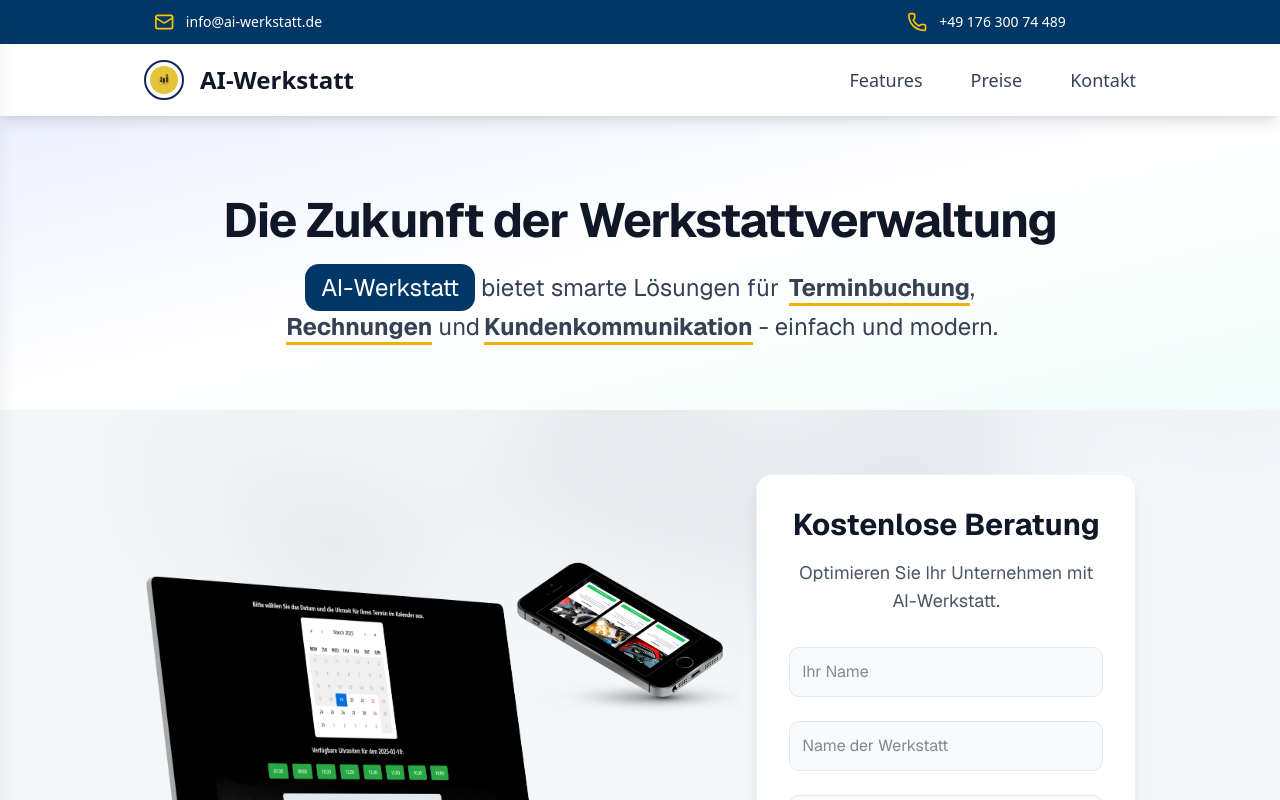
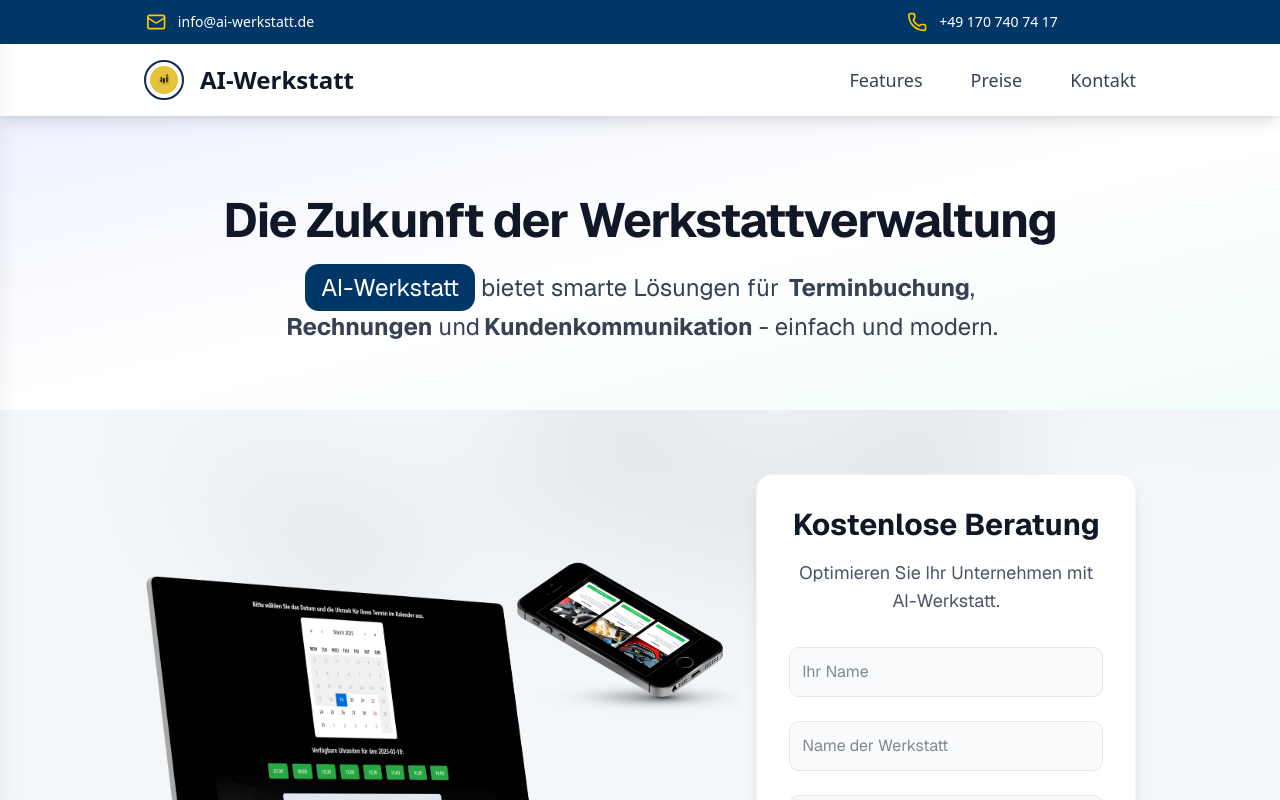
Before and after one commit to ghulamkarimi/ai-werkstatt, a Next.js app: page / in a window 1280 px wide. Shown: the top 800 px of the page. Built offline with nearby package versions, Linux system fonts and the light colour scheme.

Commit message:
Refactor header and customer review components: update contact information to be clickable links, enhance customer review display with additional details, and improve styling for better user experience. Adjust landing page text formatting for clarity.

```diff
--- a/src/app/page.tsx
+++ b/src/app/page.tsx
@@ -74,15 +74,15 @@ export default function AiWerkstattLanding() {
               AI-Werkstatt
             </span>{" "}
             bietet smarte Lösungen für{" "}
-            <span className="font-bold ml-1 border-b-3 border-yellow-500">
+            <span className="font-bold ml-1 ">
               Terminbuchung
             </span>
             ,{" "}
-            <span className="font-bold ml-1 border-b-3 border-yellow-500">
+            <span className="font-bold ml-1 ">
               Rechnungen
             </span>{" "}
             und
-            <span className="font-bold ml-1 border-b-3 border-yellow-500">
+            <span className="font-bold ml-1 ">
               Kundenkommunikation
             </span>{" "}
             {"-"} einfach und modern.
--- a/src/components/Header.tsx
+++ b/src/components/Header.tsx
@@ -6,19 +6,29 @@ const Header = () => {
   return (
     <header className="bg-[#013766] text-white">
       {/* Marquee Section: Scrolling Contact Info */}
-      <div className=" py-3">
+      <div className="py-3">
         <MaxWithWrapper className="overflow-hidden">
           <Marquee speed={40} gradient={false} pauseOnHover={true}>
             <div className="flex items-center gap-20 mx-6">
               {/* Telefon */}
               <span className="flex items-center gap-3">
                 <Phone className="w-5 h-5 text-yellow-400" />
-                <p className="text-sm font-medium">+49 176 300 74 489</p>
+                <a
+                  href="tel:+491707407417"
+                  className="text-sm font-medium hover:underline hover:text-yellow-400 transition-colors"
+                >
+                  +49 170 740 74 17
+                </a>
               </span>
               {/* E-Mail */}
               <span className="flex items-center gap-3">
                 <Mail className="w-5 h-5 text-yellow-400" />
-                <p className="text-sm font-medium">info@ai-werkstatt.de</p>
+                <a
+                  href="mailto:info@ai-werkstatt.de"
+                  className="text-sm font-medium hover:underline hover:text-yellow-400 transition-colors"
+                >
+                  info@ai-werkstatt.de
+                </a>
               </span>
             </div>
           </Marquee>
--- a/src/components/featureSection/CustomerReview.tsx
+++ b/src/components/featureSection/CustomerReview.tsx
@@ -1,7 +1,7 @@
 "use client";
 import React from "react";
 import { Card, CardContent } from "@/components/ui/card";
-import { Star } from "lucide-react";
+import { Star, CheckCircle } from "lucide-react";
 import Image from "next/image";
 import Slider from "react-slick";
 import "slick-carousel/slick/slick.css";
@@ -15,6 +15,9 @@ const reviews = [
     review:
       "Dank dieser Plattform können wir unsere Werkstatt jetzt viel effizienter verwalten. Die Online-Terminbuchung funktioniert reibungslos, und wir können unsere Abläufe im Voraus planen. Eine echte Erleichterung für unseren Alltag",
     rating: 5,
+    date: "März 2025",
+    category: "Online-Terminbuchung",
+    verified: true,
   },
   {
     name: "Entop",
@@ -23,50 +26,52 @@ const reviews = [
     review:
       "Hervorragende Beratung und erstklassige Leistung! Das Team von AI-Werkstatt arbeitet äußerst professionell und hat uns mit seiner Expertise überzeugt. Wir sind rundum zufrieden!",
     rating: 5,
+    date: "Februar 2025",
+    category: "Beratung & Support",
+    verified: true,
   },
 ];
 
 const CustomerReviews = () => {
   const settings = {
     infinite: true,
-    speed: 2000, // Sanfterer Übergang
+    speed: 4000, // Sanfterer Übergang
     slidesToShow: 1,
     slidesToScroll: 1,
     autoplay: true,
-    autoplaySpeed: 7000, // 7 Sekunden pro Slide
-    arrows: false, // Pfeile ausblenden für ein cleaner Look
+    autoplaySpeed: 8000, // 7 Sekunden pro Slide
+    arrows: false,
     pauseOnHover: true,
-    className: "" // Pausiert beim Überfahren mit der Maus
+
   };
 
   return (
-    <section className="py-16  text-center">
+    <section className="py-16 text-center">
       <h2 className="text-4xl md:text-5xl font-extrabold text-gray-900 mb-12 tracking-tight">
-        Was unsere Kunden sagen
+        Zufriedene Kunden sprechen für uns
       </h2>
       <div className="max-w-5xl mx-auto px-6">
         <Slider {...settings}>
           {reviews.map((review, index) => (
             <Card
               key={index}
-              className="w-full rounded-xl overflow-hidden px-2 hover:bg-black/5 hover:text-white transition-transform duration-300"
+              className="w-full rounded-xl overflow-hidden bg-white shadow-lg hover:shadow-xl transition-all duration-300 min-h-[300px] md:min-h-[250px]"
             >
-              <CardContent className="p-8 flex flex-col md:flex-row items-center md:items-start gap-6">
+              <CardContent className="p-8 flex flex-col md:flex-row items-center md:items-start gap-6 h-full">
+                {/* Linke Seite: Details */}
                 <div className="md:w-1/3 w-full flex flex-col items-start">
                   <Image
                     src={review.image}
                     alt={review.name}
                     width={60}
                     height={60}
-                    className="rounded-full w-[60px] h-[60px] mb-4 border-4 border-gray-100 shadow-sm  transition-transform duration-300"
+                    className="rounded-full w-[60px] h-[60px] mb-4 border-4 border-gray-300 shadow-sm transition-transform duration-300 hover:scale-105"
                   />
-                  <p className="text-xl font-bold text-gray-800 md:text-right">
+                  <p className="text-xl font-bold text-gray-800">
                     {review.name}
                   </p>
-                  <p className="text-sm text-gray-500 md:text-right">
-                    {review.location}
-                  </p>
-                  <div className="flex justify-center md:justify-end mt-3 text-yellow-400">
+                  <p className="text-sm text-gray-500">{review.location}</p>
+                  <div className="flex mt-3 text-yellow-400">
                     {[...Array(5)].map((_, i) => (
                       <Star
                         key={i}
@@ -77,10 +82,20 @@ const CustomerReviews = () => {
                       />
                     ))}
                   </div>
+                  <p className="text-xs text-gray-400 mt-2">{review.date}</p>
+                  {review.verified && (
+                    <span className="flex items-center gap-1 text-green-500 text-sm mt-1">
+                      <CheckCircle size={14} />
+                      Verifizierter Kunde
+                    </span>
+                  )}
                 </div>
-                {/* Linke Seite: Review */}
-                <div className="md:w-2/3 w-full">
-                  <p className="text-gray-700 text-lg italic leading-relaxed text-left">
+                {/* Rechte Seite: Review */}
+                <div className="md:w-2/3 w-full flex flex-col justify-center">
+                  <p className="text-gray-500 text-sm font-medium mb-2">
+                    {review.category}
+                  </p>
+                  <p className="text-gray-700 lg:text-lg italic leading-relaxed text-left min-h-[210px] overflow-y-auto">
                     "{review.review}"
                   </p>
                 </div>
@@ -89,6 +104,8 @@ const CustomerReviews = () => {
           ))}
         </Slider>
       </div>
+
+
     </section>
   );
 };
--- a/src/components/featureSection/FeaturesSection .tsx
+++ b/src/components/featureSection/FeaturesSection .tsx
@@ -40,7 +40,7 @@ const FeaturesSection = () => {
             ))}
           </div>
         </div>
-        <div className="flex flex-col items-center justify-center mt-20 mb-20">
+        <div className="flex flex-col items-center justify-center mt-20 ">
             <h2 className="text-2xl font-bold text-gray-900 mb-6 border-b-4 border-yellow-500 pb-2">Interesse an effizienter Planung und Automatisierung?</h2>
             <p className="text-gray-600 text-lg">Wir helfen Ihnen gerne, Ihre Werkstatt auf das nächste Level zu bringen!</p>
             <p className="text-gray-600 text-lg mt-2"> Kontaktieren Sie uns per E-Mail oder Telefon – wir freuen uns auf Sie.</p>
```
